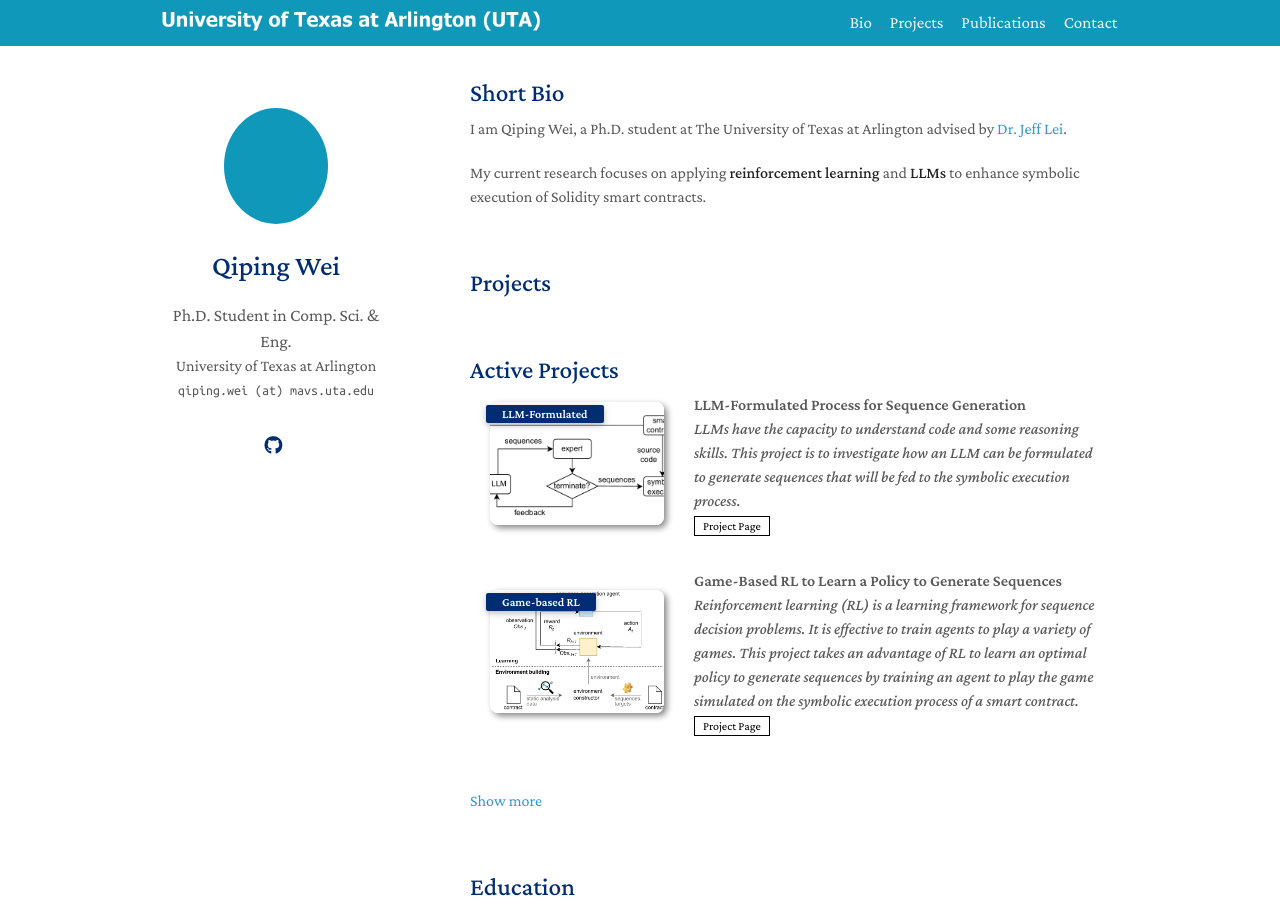
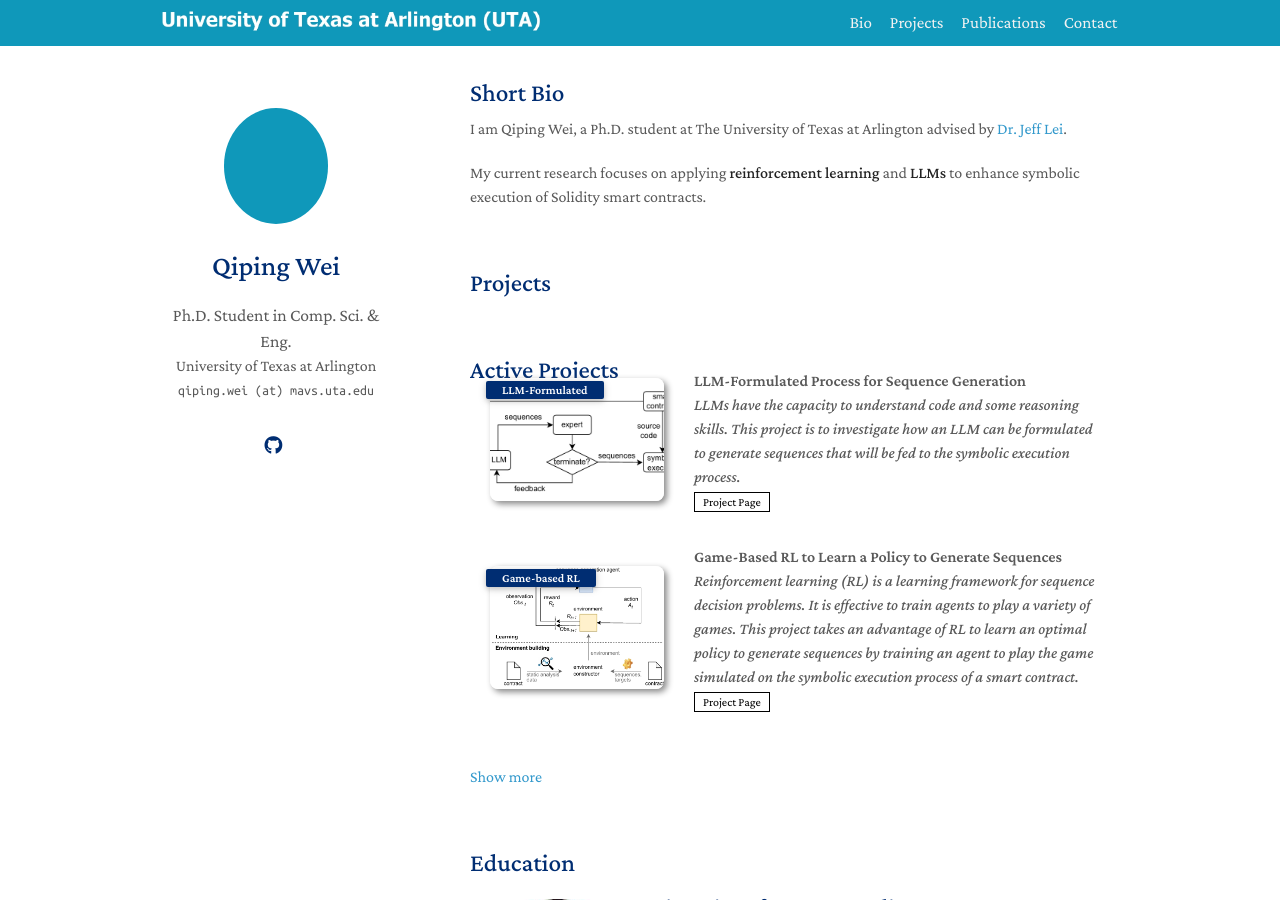
Before and after one commit to Qiana0223/qiana0223.github.io, a Jekyll site: the page built from index.md, in a window 1280 px wide and 900 px high. Built offline with Jekyll 4.4.1, drawn with Linux system fonts in a browser that asks for light colours; a style sheet for code colours, icons or effects is not loaded.

Commit message:
remove <br> after <h2>

```diff
--- a/_includes/projects.md
+++ b/_includes/projects.md
@@ -38,7 +38,7 @@
 
 <h2 style="margin: 60px 0px -15px;">
 Active Projects
-</h2><br>
+</h2>
 
 <!-- current projects -->
 {% for proj in site.data.projects.current %}
@@ -84,7 +84,7 @@
 <ol class="bibliography">
 <h2 style="margin: 60px 0px -15px;">
 Inactive Projects
-</h2><br>
+</h2>
 {% for proj in site.data.projects.old %}
 <li>
 <div class="pub-row">
--- a/_includes/publications.md
+++ b/_includes/publications.md
@@ -42,7 +42,7 @@
 
 <h2 style="margin: 60px 0px -15px;">
 Conference
-</h2><br>
+</h2>
 
 {% for link in site.data.publications.conference %}
 
@@ -94,7 +94,7 @@
 
 <h2 style="margin: 60px 0px -15px;">
 Journal
-</h2><br>
+</h2>
 
 {% for link in site.data.publications.journal %}
 
```
